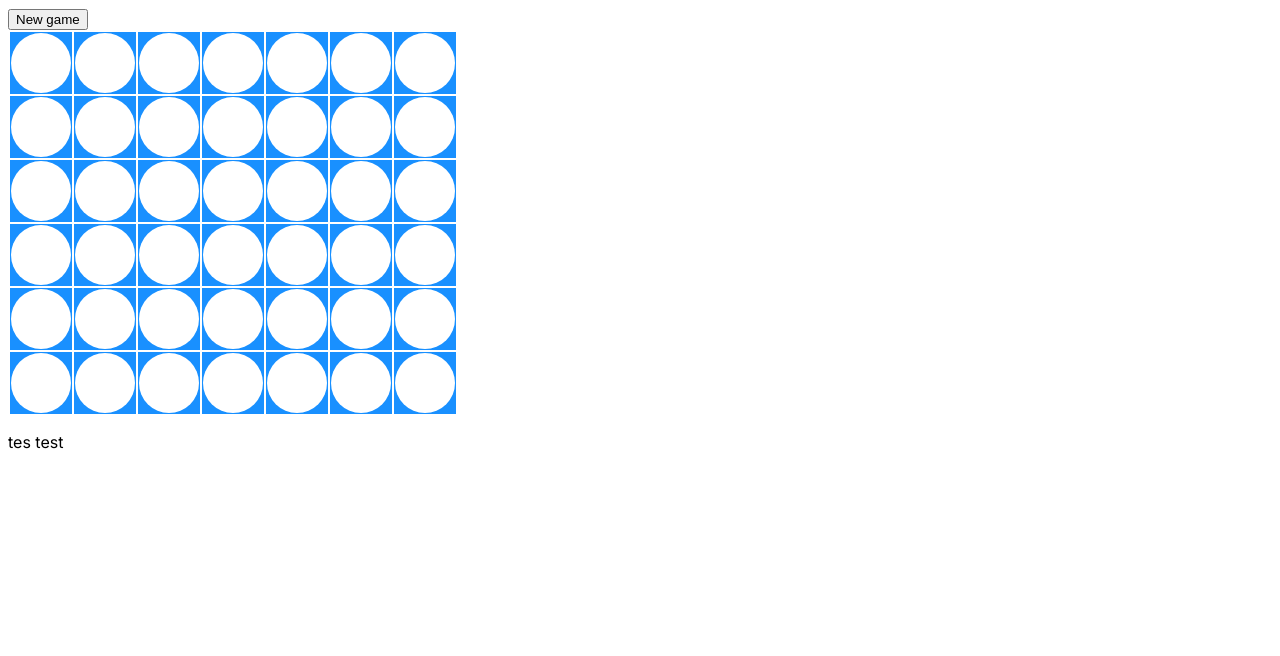
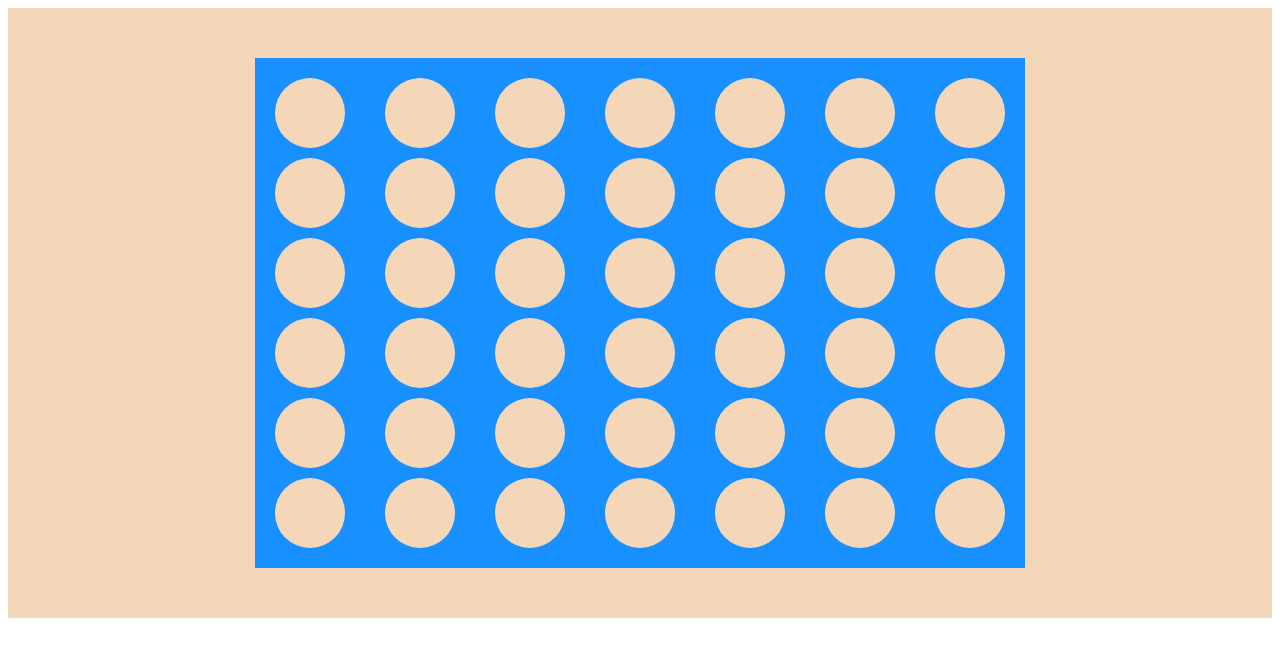
Before and after one commit to paulafiaschi/connect4-game, a Next.js app: page / in a window 1280 px wide. Shown: the top 656 px of the page. Built offline with nearby package versions, Linux system fonts and the light colour scheme.

Commit message:
board styling

```diff
--- a/app/Home.module.css
+++ b/app/Home.module.css
@@ -1,8 +1,27 @@
+.main {
+  background-color: #f4d7b9;
+  padding: 50px;
+  display: flex;
+  justify-content: center;
+  align-items: center;
+}
+
+.board {
+  background-color: #1990ff;
+  display: flex;
+  width: fit-content;
+}
 .gameCell {
   height: 70px;
   width: 70px;
-  background-color: #1990ff;
   cursor: pointer;
+  display: flex;
+  background-color: #f4d7b9;
+  border-radius: 100px;
+  margin: 10px;
+}
+.column {
+  margin: 10px;
 }
 
 .whiteCircle,
--- a/app/layout.js
+++ b/app/layout.js
@@ -3,8 +3,8 @@ import { Inter } from "next/font/google";
 const inter = Inter({ subsets: ["latin"] });
 
 export const metadata = {
-  title: "Create Next App",
-  description: "Generated by create next app",
+  title: "Connect 4",
+  description: "Designed and Developed by Pau Fiaschi",
 };
 
 export default function RootLayout({ children }) {
--- a/app/page.js
+++ b/app/page.js
@@ -1,5 +1,7 @@
-import { Connect4 } from "../components/Connect4";
+"use client";
+
+import GameBoard from "../components/GameBoard";
 
 export default function Home() {
-  return <Connect4 />;
+  return <GameBoard />;
 }
--- /dev/null
+++ b/components/GameBoard.jsx
@@ -0,0 +1,28 @@
+import { useState } from "react";
+import Styles from "../app/Home.module.css";
+import GameColumn from "./GameColumn";
+
+export default function GameBoard() {
+  let initialBoard = [
+    [null, null, null, null, null, null],
+    [null, null, null, null, null, null],
+    [null, null, null, null, null, null],
+    [null, null, null, null, null, null],
+    [null, null, null, null, null, null],
+    [null, null, null, null, null, null],
+    [null, null, null, null, null, null],
+  ];
+
+  const [gameState, setGameState] = useState(initialBoard);
+  const [currentPlayer, setCurrentPlayer] = useState(1);
+
+  return (
+    <main className={Styles.main}>
+      <div className={Styles.board}>
+        {gameState.map((col, i) => {
+          return <GameColumn col={col} key={i} onClick={() => addToken()} />;
+        })}
+      </div>
+    </main>
+  );
+}
--- /dev/null
+++ b/components/GameColumn.jsx
@@ -0,0 +1,11 @@
+import Styles from "../app/Home.module.css";
+
+export default function GameColumn({ col, i, onClick }) {
+  return (
+    <div className={Styles.column}>
+      {col.map((cell, i) => {
+        return <span className={Styles.gameCell} key={`cell-${i}`}></span>;
+      })}
+    </div>
+  );
+}
```
Also changed, not shown: components/Row.jsx (+14 -15 lines).
